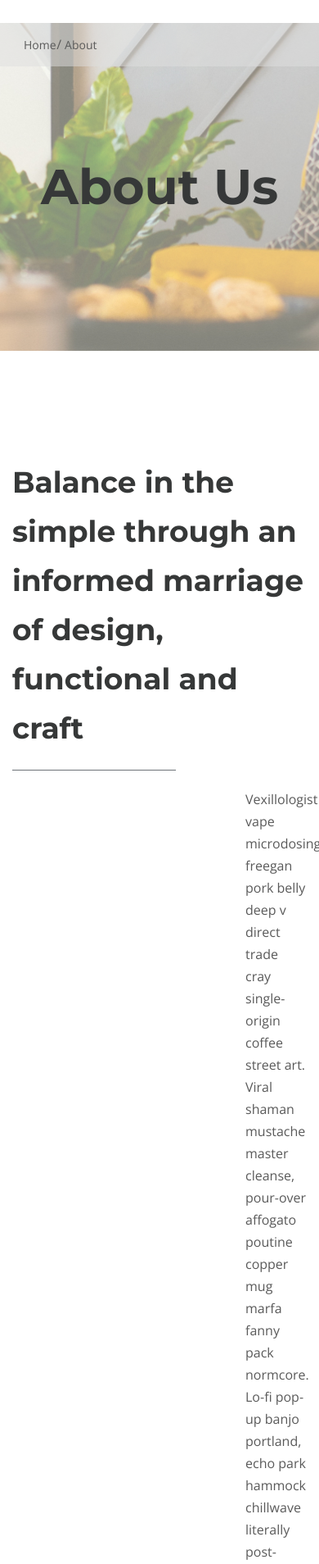
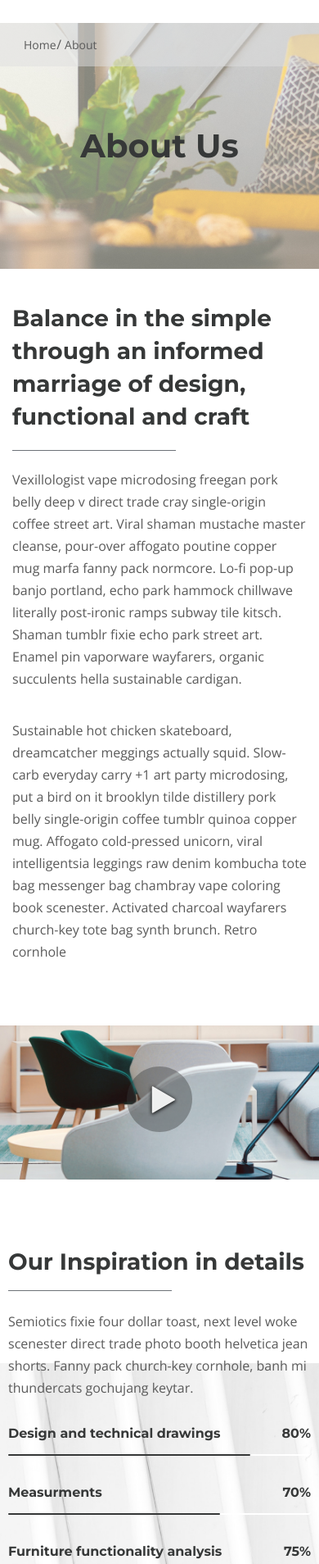
Before and after one commit to FedorLivshits/MultipageWebsite-gulp-scss, a website: page app/about.html in a window 390 px wide. Shown: the part 92-2000 px from the top of the page at 82% size. Drawn offline with nearby package versions, Linux system fonts and the light colour scheme.

Commit message:
finish media for about.html

```diff
--- a/app/scss/_media.scss
+++ b/app/scss/_media.scss
@@ -16,7 +16,7 @@
       width: 100%;
     }
   }
-  .gallery-page{
+  .gallery-page {
     padding-top: 40px;
   }
 }
@@ -157,11 +157,48 @@
       margin-right: 34px;
     }
   }
-  .blog-box__items {
-    grid-template-columns: 1fr;
+  .blog-box {
+    &_items {
+      grid-template-columns: 1fr;
+    }
+
+    &__item-img {
+      width: 100%;
+    }
   }
-  .blog-box__item-img {
-    width: 100%;
+
+  .about {
+    &__prev-title {
+      padding: 110px 0;
+      font-size: 40px;
+    }
+
+    &__content {
+      padding: 40px 0 20px;
+    }
+
+    &__content-title {
+      font-size: 28px;
+      line-height: 40px;
+    }
+
+    &__content-text {
+      padding-left: 0;
+    }
+  }
+
+  .inspiration {
+    &__img {
+      display: none;
+    }
+
+    &__title {
+      font-size: 28px;
+      line-height: 40px;
+    }
+  }
+  .about__popup {
+    padding: 50px 0;
   }
 }
 
@@ -377,6 +414,9 @@
       line-height: 32px;
     }
   }
+  .partners__items {
+    grid-template-columns: repeat(3, 1fr);
+  }
 }
 
 @media (max-width: 400px) {
```
Also changed, not shown: app/css/style.min.css.
